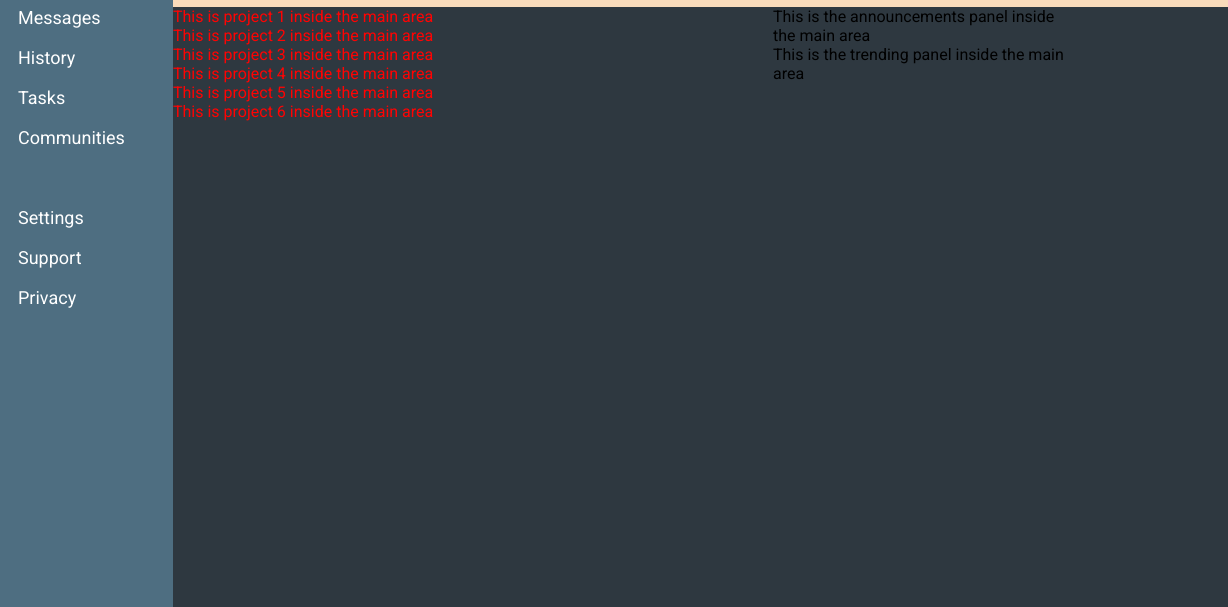
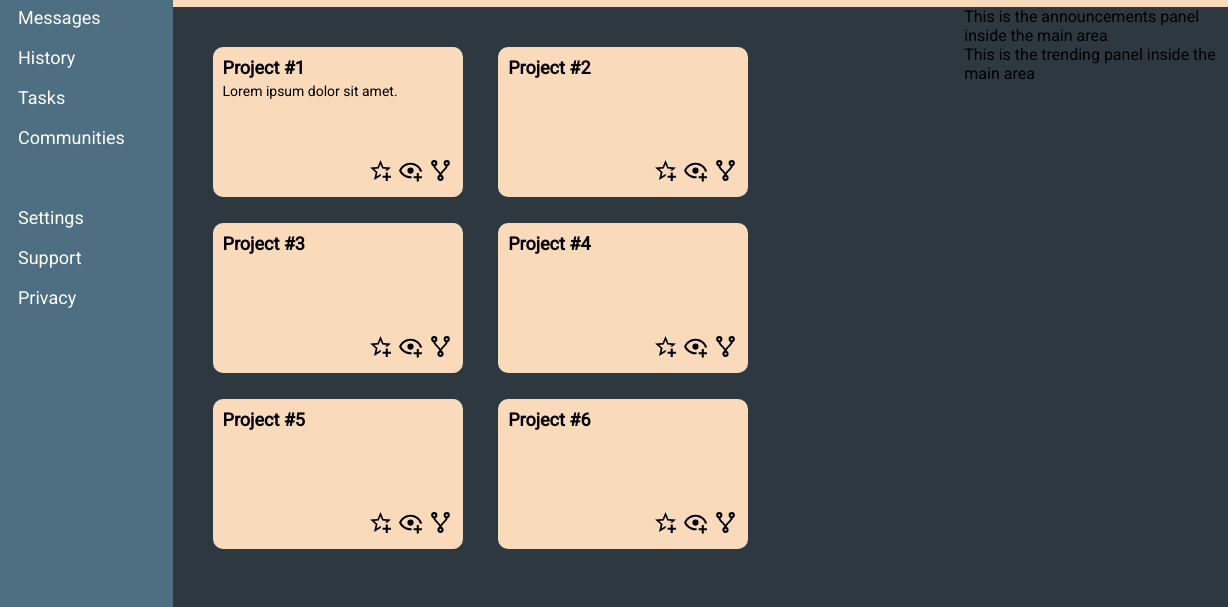
Before and after one commit to Moonshie/odin-admin-dashboard, a plain HTML site: page index.html in a window 1280 px wide. Shown: the part 193-800 px from the top of the page, 52-1280 px from the left. Drawn offline with Linux system fonts and the light colour scheme.

Commit message:
add styling to projects area and project cards

```diff
--- a/index.html
+++ b/index.html
@@ -53,12 +53,60 @@
   </div>
   <div class="main-area">
     <div class="projects-area">
-      <div class="project">This is project 1 inside the main area</div>
-      <div class="project">This is project 2 inside the main area</div>
-      <div class="project">This is project 3 inside the main area</div>
-      <div class="project">This is project 4 inside the main area</div>
-      <div class="project">This is project 5 inside the main area</div>
-      <div class="project">This is project 6 inside the main area</div>
+      <div class="project">
+        <div class="name">Project #1</div>
+        <div class="text">Lorem ipsum dolor sit amet.</div>
+        <div class="buttons">
+          <div class="fav"><img src="./icons/0-fav.svg" alt="Favorite Icon" width="25px" height="25px"></div>
+          <div class="watch"><img src="./icons/0-watch.svg" alt="Watch Icon" width="25px" height="25px"></div>
+          <div class="fork"><img src="./icons/0-fork.svg" alt="Fork Icon" width="25px" height="25px"></div>
+        </div>
+      </div>
+      <div class="project">
+        <div class="name">Project #2</div>
+        <div class="text"></div>
+        <div class="buttons">
+          <div class="fav"><img src="./icons/0-fav.svg" alt="Favorite Icon" width="25px" height="25px"></div>
+          <div class="watch"><img src="./icons/0-watch.svg" alt="Watch Icon" width="25px" height="25px"></div>
+          <div class="fork"><img src="./icons/0-fork.svg" alt="Fork Icon" width="25px" height="25px"></div>
+        </div>
+      </div>
+      <div class="project">
+        <div class="name">Project #3</div>
+        <div class="text"></div>
+        <div class="buttons">
+          <div class="fav"><img src="./icons/0-fav.svg" alt="Favorite Icon" width="25px" height="25px"></div>
+          <div class="watch"><img src="./icons/0-watch.svg" alt="Watch Icon" width="25px" height="25px"></div>
+          <div class="fork"><img src="./icons/0-fork.svg" alt="Fork Icon" width="25px" height="25px"></div>
+        </div>
+      </div>
+      <div class="project">
+        <div class="name">Project #4</div>
+        <div class="text"></div>
+        <div class="buttons">
+          <div class="fav"><img src="./icons/0-fav.svg" alt="Favorite Icon" width="25px" height="25px"></div>
+          <div class="watch"><img src="./icons/0-watch.svg" alt="Watch Icon" width="25px" height="25px"></div>
+          <div class="fork"><img src="./icons/0-fork.svg" alt="Fork Icon" width="25px" height="25px"></div>
+        </div>
+      </div>
+      <div class="project">
+        <div class="name">Project #5</div>
+        <div class="text"></div>
+        <div class="buttons">
+          <div class="fav"><img src="./icons/0-fav.svg" alt="Favorite Icon" width="25px" height="25px"></div>
+          <div class="watch"><img src="./icons/0-watch.svg" alt="Watch Icon" width="25px" height="25px"></div>
+          <div class="fork"><img src="./icons/0-fork.svg" alt="Fork Icon" width="25px" height="25px"></div>
+        </div>
+      </div>
+      <div class="project">
+        <div class="name">Project #6</div>
+        <div class="text"></div>
+        <div class="buttons">
+          <div class="fav"><img src="./icons/0-fav.svg" alt="Favorite Icon" width="25px" height="25px"></div>
+          <div class="watch"><img src="./icons/0-watch.svg" alt="Watch Icon" width="25px" height="25px"></div>
+          <div class="fork"><img src="./icons/0-fork.svg" alt="Fork Icon" width="25px" height="25px"></div>
+        </div>
+      </div>
     </div>
     <div class="side-area">
       <div class="announcements">This is the announcements panel inside the main area</div>
--- a/styles.css
+++ b/styles.css
@@ -15,6 +15,8 @@ a:hover {
 
 body {
   margin: 0;
+  height: 100vh;
+  width: 100vw;
   display: grid;
   grid-template-columns: 225px 1fr;
   grid-template-rows: 200px 1fr;
@@ -23,12 +25,10 @@ body {
     "sidebar main-area";
   font-family: Roboto, sans-serif;
   transition: 0.2s;
-  box-sizing: border-box;
 }
 
 .sidebar {
   grid-area: sidebar;
-  height: 100vh;
 
   background-color: var(--secondary-color);
   color: white;
@@ -147,19 +147,55 @@ body {
 .main-area {
   grid-area: main-area;
   display: grid;
-  grid-template-columns: clamp(300px, 600px, 75%) minmax(300px, 25%);
-  grid-auto-rows: 200px;
+  grid-template-columns: minmax(300px, 3fr) minmax(200px, 1fr);
+  grid-auto-rows: 1fr;
   grid-template-areas:
     "projects-area side-area";
   background-color: var(--tertiary-color);
 }
+
 .main-area > .projects-area {
   grid-area: projects-area;
+  padding: 5%;
+  display: flex;
+  flex-wrap: wrap;
+  align-content: flex-start;
+  gap: clamp(15px, 5%, 45px);
 }
+.main-area > .projects-area > .project {
+  width: 250px;
+  height: 150px;
+  background-color: var(--main-color);
+  border-radius: 10px;
+  display: flex;
+  flex-direction: column;
+  padding: 10px;
+  box-sizing: border-box;
+
+}
+.main-area > .projects-area > .project:hover {
+  box-shadow: inset 5px 0px 0px var(--accent-color)
+}
+.main-area > .projects-area > .project > .name {
+  font-size: 18px;
+  font-weight: bold;
+  margin-bottom: 5px;
+}
+.main-area > .projects-area > .project > .text {
+  font-size: 14px;
+  overflow: hidden;
+  margin-bottom: 5px;
+}
+.main-area > .projects-area > .project > .buttons {
+  align-self: end;
+  margin-top: auto;
+  display: flex;
+  gap: 5px;
+}
+.main-area > .projects-area > .project > .buttons > div:hover {
+  transform: scale(1.3);
+}
+
 .main-area > .side-area {
   grid-area: side-area;
 }
-
-.main-area > .projects-area > .project {
-  color: var(--accent-color)
-}
```
Also changed, not shown: icons/0-fav.svg (added), icons/0-fork.svg (added), icons/0-watch.svg (added).
